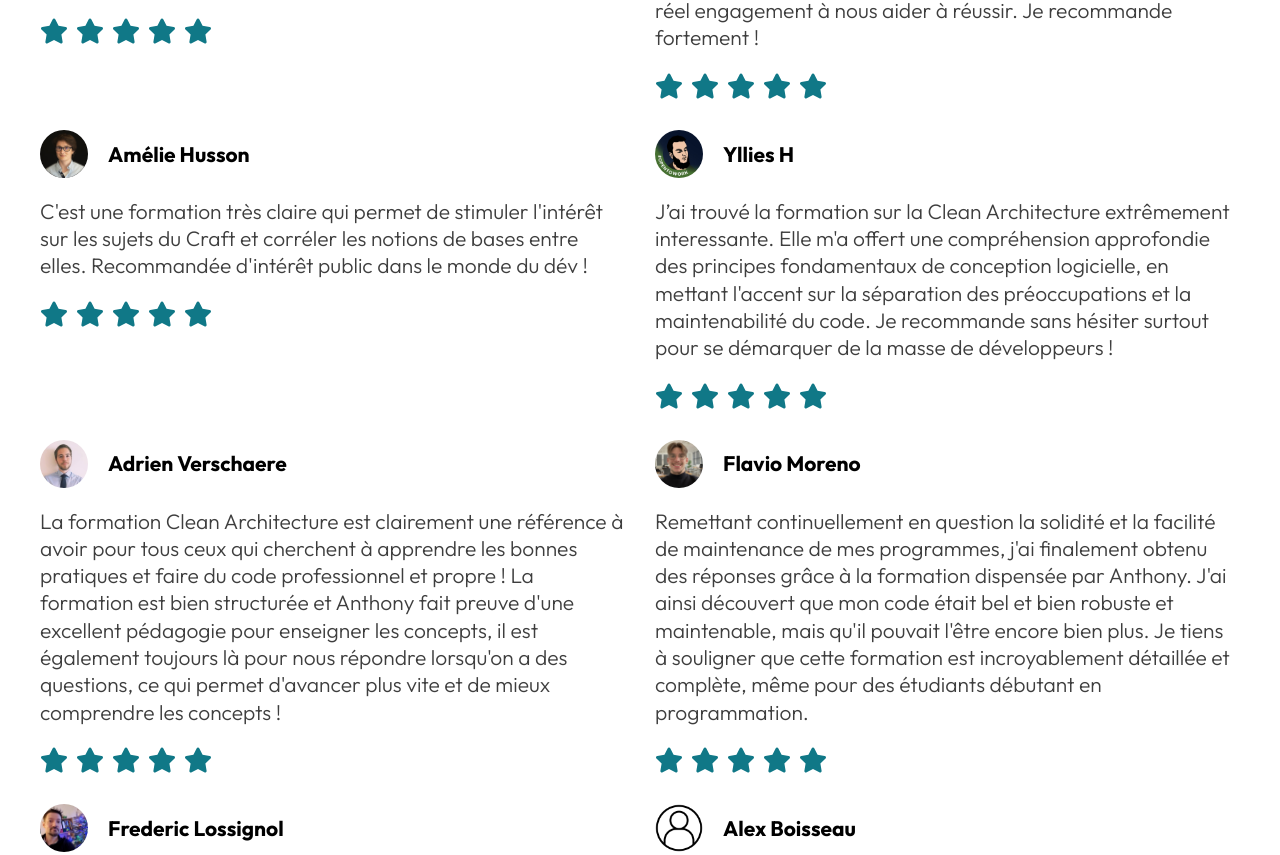
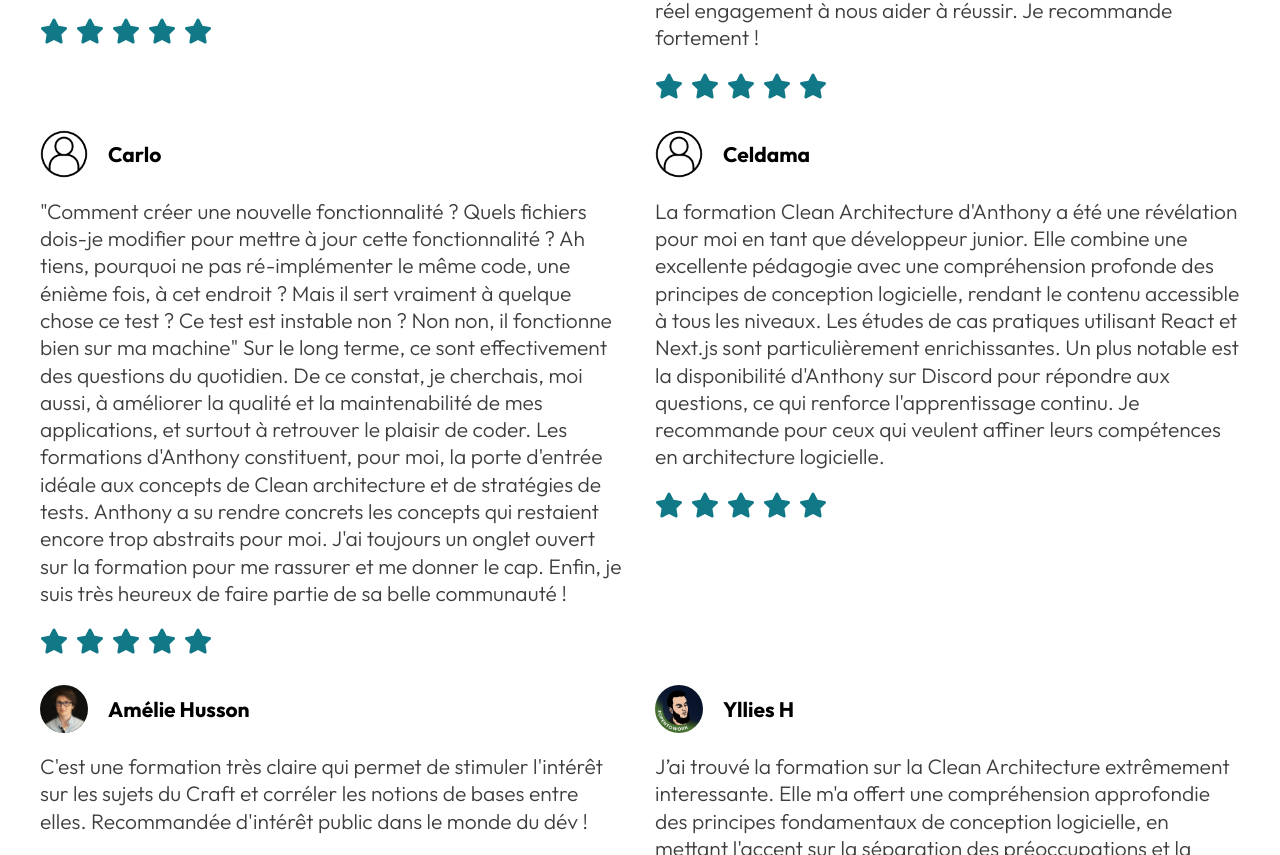
Before and after one commit to Ancyr-Academy/ancyr-academy, a Next.js app in the folder apps/web/: page /clean-architecture in a window 1280 px wide. Shown: the part 8559-9414 px from the top of the page. Built offline with nearby package versions, Linux system fonts and the light colour scheme.

Commit message:
task: feedbacks

```diff
--- a/apps/web/src/app/clean-architecture/page.tsx
+++ b/apps/web/src/app/clean-architecture/page.tsx
@@ -266,7 +266,7 @@ const Page = () => {
               </ul>
             </section>
             <section>
-              <h2>Ce qu'en disent les élèves (+950)</h2>
+              <h2>Ce qu'en disent les élèves (+1000)</h2>
               <ReviewList>
                 <Review authorImage={YazidDaoudi.src} authorName="Yazid Daoudi">
                   Je conseil fortement la formation d'Anthony. Elle convient a
@@ -343,6 +343,35 @@ const Page = () => {
                   qualité-prix est vraiment imbattable compte tenu de la
                   complexité du sujet, et Anthony manifeste un réel engagement à
                   nous aider à réussir. Je recommande fortement !
+                </Review>
+                <Review authorName="Carlo">
+                  "Comment créer une nouvelle fonctionnalité ? Quels fichiers
+                  dois-je modifier pour mettre à jour cette fonctionnalité ? Ah
+                  tiens, pourquoi ne pas ré-implémenter le même code, une énième
+                  fois, à cet endroit ? Mais il sert vraiment à quelque chose ce
+                  test ? Ce test est instable non ? Non non, il fonctionne bien
+                  sur ma machine" Sur le long terme, ce sont effectivement des
+                  questions du quotidien. De ce constat, je cherchais, moi
+                  aussi, à améliorer la qualité et la maintenabilité de mes
+                  applications, et surtout à retrouver le plaisir de coder. Les
+                  formations d'Anthony constituent, pour moi, la porte d'entrée
+                  idéale aux concepts de Clean architecture et de stratégies de
+                  tests. Anthony a su rendre concrets les concepts qui restaient
+                  encore trop abstraits pour moi. J'ai toujours un onglet ouvert
+                  sur la formation pour me rassurer et me donner le cap. Enfin,
+                  je suis très heureux de faire partie de sa belle communauté !
+                </Review>
+                <Review authorName="Celdama">
+                  La formation Clean Architecture d'Anthony a été une révélation
+                  pour moi en tant que développeur junior. Elle combine une
+                  excellente pédagogie avec une compréhension profonde des
+                  principes de conception logicielle, rendant le contenu
+                  accessible à tous les niveaux. Les études de cas pratiques
+                  utilisant React et Next.js sont particulièrement
+                  enrichissantes. Un plus notable est la disponibilité d'Anthony
+                  sur Discord pour répondre aux questions, ce qui renforce
+                  l'apprentissage continu. Je recommande pour ceux qui veulent
+                  affiner leurs compétences en architecture logicielle.
                 </Review>
                 <Review
                   authorImage={AmelieHusson.src}
```
